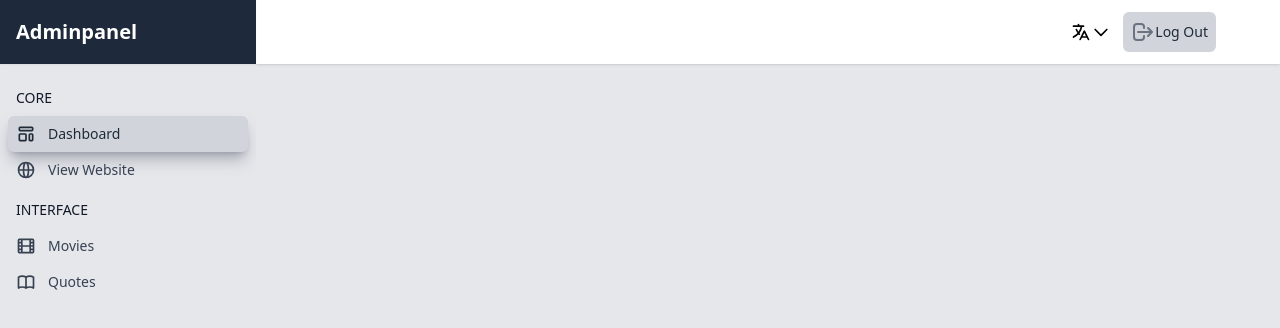
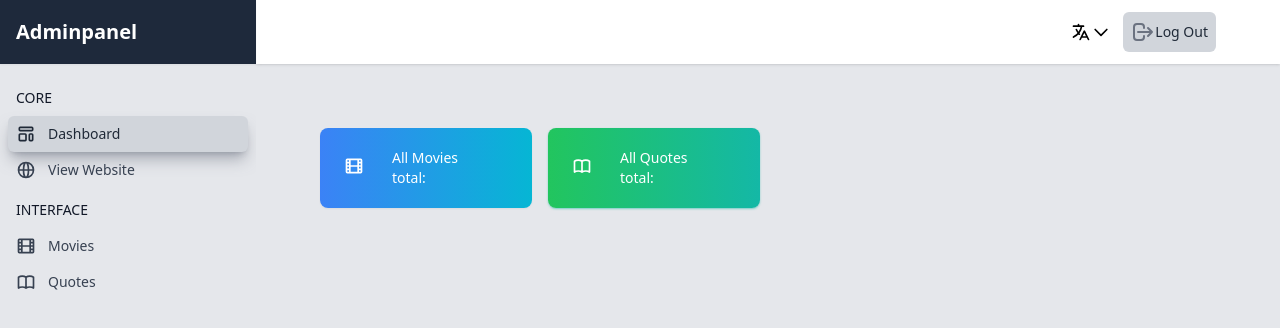
Before and after one commit to davitlabadze/movie-quotes-vue, a Vue app: page /admin in a window 1280 px wide. Shown: the top 328 px of the page. Built offline with nearby package versions, Linux system fonts and the light colour scheme.

Commit message:
style: dashboard card

```diff
--- /dev/null
+++ b/src/adminPanel/DashboardItem.vue
@@ -0,0 +1,37 @@
+<template>
+  <div>
+    <div class="grid grid-cols-1 gap-4 sm:grid-cols-4">
+      <DashboardCard
+        color="bg-gradient-to-r from-blue-500 to-cyan-500 shadow-lgshadow-cyan-500/50 hover:from-indigo-500 hover:to-pink-500 hover:shadow-red-600/50"
+        name="All Movies"
+        path="/admin/movies"
+        :icon="FilmIcon"
+      />
+      <DashboardCard
+        color="bg-gradient-to-r from-green-500 to-teal-500 shadow-lg shadow-teal-500/50 hover:from-yellow-500 hover:to-red-500 hover:shadow-green-600/50"
+        name="All Quotes"
+        path="/admin/quotes"
+        :icon="BookOpenIcon"
+      />
+    </div>
+  </div>
+</template>
+
+<script>
+import DashboardCard from "../components/adminPanel/DashboardCard.vue";
+import { FilmIcon, BookOpenIcon } from "@heroicons/vue/outline";
+
+export default {
+  components: {
+    DashboardCard,
+  },
+  data() {
+    return {
+      FilmIcon,
+      BookOpenIcon,
+    };
+  },
+};
+</script>
+
+<style></style>
--- /dev/null
+++ b/src/components/adminPanel/DashboardCard.vue
@@ -0,0 +1,28 @@
+<template>
+  <div
+    class="relative flex items-center px-6 py-5 space-x-3 rounded-lg shadow-sm"
+    :class="color"
+  >
+    <div class="flex-shrink-0">
+      <div class="flex-shrink-0 w-6 h-6 mr-3 text-white">
+        <component :is="icon" class="w-5 h-5" />
+      </div>
+    </div>
+    <div class="flex-1 min-w-0">
+      <router-link to="#">
+        <h3 class="focus:outline-none">
+          <p class="text-sm font-medium text-white">{{ name }}</p>
+          <p class="text-sm text-white truncate">total: {{ data }}</p>
+        </h3>
+      </router-link>
+    </div>
+  </div>
+</template>
+
+<script>
+export default {
+  props: ["color", "icon", "data", "path", "name"],
+};
+</script>
+
+<style></style>
--- a/src/layouts/adminPanel.vue
+++ b/src/layouts/adminPanel.vue
@@ -80,7 +80,7 @@
         </div>
       </div>
       <main class="w-full p-16 mx-auto">
-        <!-- <Outlet /> -->
+        <DashboardItem />
       </main>
     </div>
   </div>
@@ -95,6 +95,7 @@ import {
   LogoutIcon,
 } from "@heroicons/vue/outline";
 import LangSwitcher from "../components/adminPanel/LangSwitcher.vue";
+import DashboardItem from "../adminPanel/DashboardItem.vue";
 
 export default {
   components: {
@@ -104,6 +105,7 @@ export default {
     BookOpenIcon,
     LangSwitcher,
     LogoutIcon,
+    DashboardItem,
   },
 };
 </script>
```
